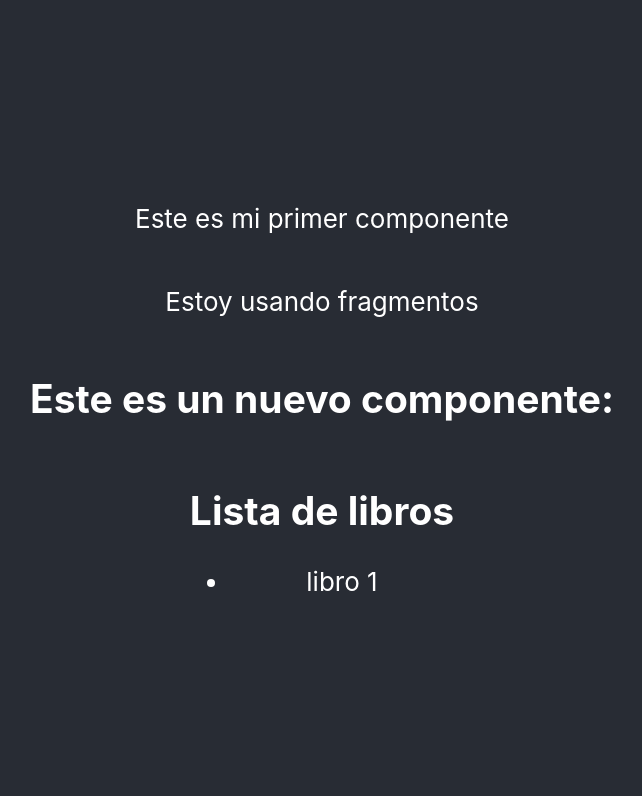
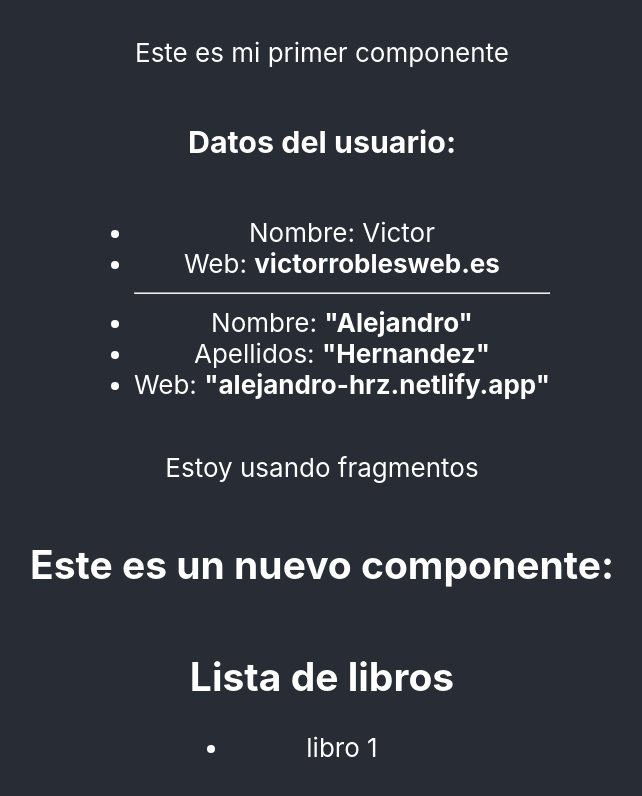
Before and after one commit to axxving/cur-react-vr-axv, a React (Create React App) app in the folder 01-primeros-pasos/: page / in a window 1280 px wide. Shown: the top 796 px of the page, without its empty margins (318-960 px from the left). Built offline with nearby package versions, Linux system fonts and the light colour scheme.

Commit message:
feat(): pruebas en mi primer componente
Co-Authored-By: Irving Alejandro Hernández Ramírez <160192346+axxving@users.noreply.github.com>

```diff
--- a/01-primeros-pasos/src/MiComponente.jsx
+++ b/01-primeros-pasos/src/MiComponente.jsx
@@ -3,9 +3,36 @@ import React from "react";
 
 // Funcion del componente
 const MiComponente = () => {
+  const nombre = "Victor";
+  let web = "victorroblesweb.es";
+
+  let usuario = {
+    nombre: "Alejandro",
+    apellidos: "Hernandez",
+    web: "alejandro-hrz.netlify.app",
+  };
+
   return (
     <>
       <p>Este es mi primer componente</p>
+      <h3>Datos del usuario:</h3>
+      <ul>
+        <li>Nombre: {nombre}</li>
+        <li>
+          Web: <strong> {web} </strong>
+        </li>
+        <hr />
+        <li>
+          Nombre: <strong>{JSON.stringify(usuario.nombre)}</strong>
+        </li>
+        <li>
+          Apellidos: <strong>{JSON.stringify(usuario.apellidos)}</strong>
+        </li>
+        <li>
+          Web: <strong>{JSON.stringify(usuario.web)}</strong>
+        </li>
+      </ul>
+
       <p>Estoy usando fragmentos</p>
     </>
   );
```
